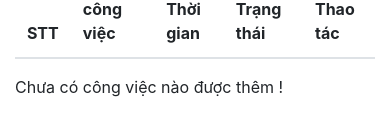
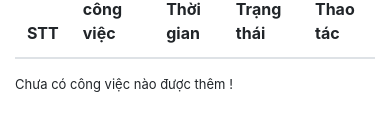
Before and after one commit to kivalaPhanTom/TodoApp-reactJS_redux, a React (Create React App) app: page / in a window 390 px wide. Shown: the part 418-554 px from the top of the page. Built offline with nearby package versions, Linux system fonts and the light colour scheme.

Commit message:
make it better

```diff
--- a/src/components/TaskItem/TaskItem.js
+++ b/src/components/TaskItem/TaskItem.js
@@ -49,8 +49,8 @@ class TaskItem extends Component {
 
         return (
             <tr>
-                <th scope="row">{this.props.index}</th>
-                <td className={TaskDone}>{this.props.task.name}</td>
+                <th scope="row"><p>{this.props.index}</p></th>
+                <td className={TaskDone}><p>{this.props.task.name}</p></td>
                 <td className={TimeExcute}>
                     Bắt đầu: {this.props.task.timeCreate}<br/>
                     {this.upDateTimeDone()}
--- a/src/components/TaskItem/index.css
+++ b/src/components/TaskItem/index.css
@@ -16,3 +16,9 @@
         margin-left: 10px;
      }
   }
+@media (max-width:576px){
+    p{
+       font-size:13px !important;
+     }
+
+  }
```
